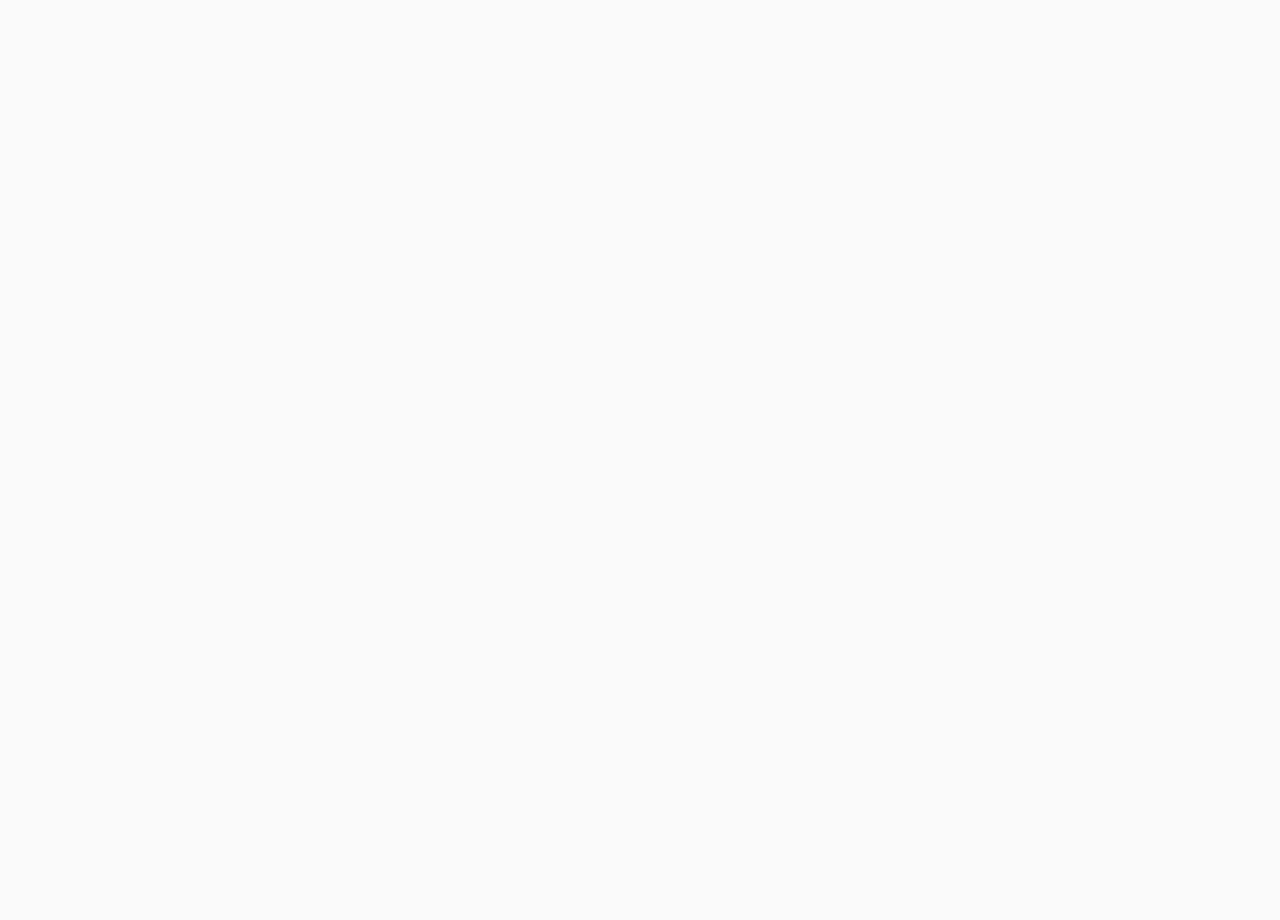
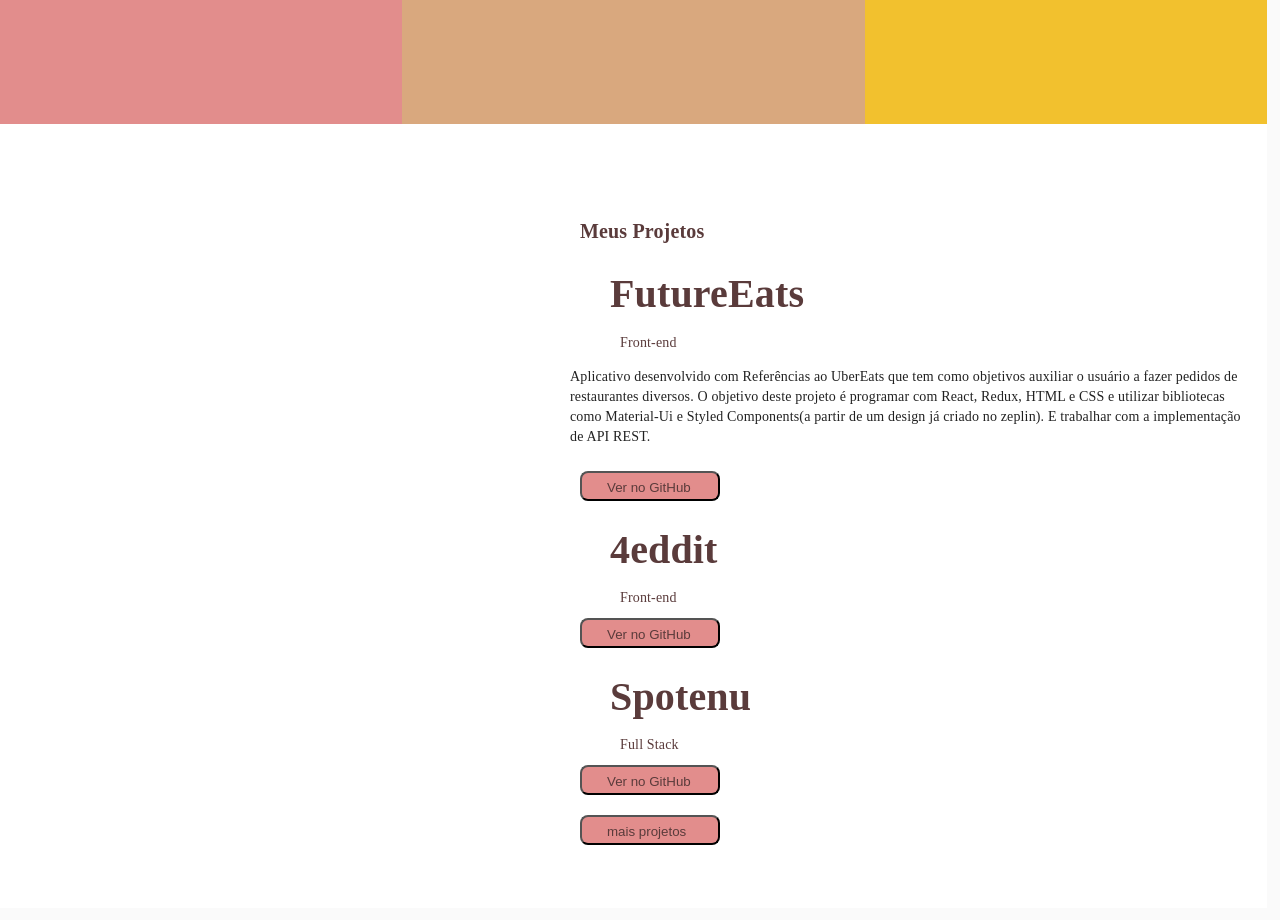
Before and after one commit to marinaisabels/portfolio-marina, a React (Create React App) app: page / in a window 1280 px wide. Shown: the part 1860-2780 px from the top of the page. Before the commit the page ends 1824 px from the top, so only its background shows below. Built offline with nearby package versions, Linux system fonts and the light colour scheme; the HTML template or start-up script is replaced by a standard one.

Commit message:
Pagina de Contato completa

```diff
--- a/src/App.js
+++ b/src/App.js
@@ -6,16 +6,22 @@
 import AboutPage from './containers/AboutPage';
 import CompetencePage from './containers/CompetencePage';
 import EducationPage from './containers/EducationPage';
+import ProjectPage from "./containers/ProjectPage"
+import ContactPage from './containers/ContactPage';
+
+
 
 
 function App() {
   return (
     <MuiThemeProvider theme={theme}>
       <CssBaseline />
-    <HomePage/>
-    <AboutPage/>
-    <CompetencePage/>
-    <EducationPage/>
+      <HomePage />
+      <AboutPage />
+      <CompetencePage />
+      <EducationPage />
+      <ProjectPage/>
+      <ContactPage/>
     </MuiThemeProvider>
   );
 }
--- a/src/containers/ContactPage/index.js
+++ b/src/containers/ContactPage/index.js
@@ -0,0 +1,35 @@
+import React from "react";
+
+import { Title, Text, Container, ContactIcons, Footer } from "./style";
+
+
+
+
+function ContactPage() {
+
+    return (
+        <div>
+            <Container>
+                <Title>Contato</Title>
+                <Text>Procuro oportunidade de trabalho onde eu possa aprender,<br/>
+                me desenvolver e evoluir na minha carreira profissional.
+                </Text>
+                <br/>
+                <Text>E-mail para contato: marinaisabels@live.com <br/>
+                Celular: (11)99433-2311
+                </Text>
+                <br/>
+                <ContactIcons>
+                    <a href="https://www.linkedin.com/in/marinaisabel/"><img src={require("../../images/group-10-copy.png")} alt="" /></a>
+                    <a href="https://github.com/marinaisabels"><img src={require("../../images/fill-1-copy.png")} alt="" /></a>
+                    <a href="https://instagram.com/marina_iza"><img src={require("../../images/group-8-copy.png")} alt="" /></a>
+                </ContactIcons>
+            </Container>
+            <Footer>
+                <p>© 2020 - Criado por Marina Isabel</p>
+            </Footer>
+        </div>
+    )
+}
+
+export default ContactPage
--- /dev/null
+++ b/src/containers/ContactPage/style.js
@@ -0,0 +1,42 @@
+import styled from "styled-components";
+
+export const Container = styled.div `
+    margin: 0px;
+    padding: 10px 50px;
+    width: 99vw;
+    height: 50vh;
+    float: left;
+    background: #da8b2a;
+    font-family: Montserrat;
+`
+
+export const Title = styled.h1`
+    display: flex;
+    justify-content: center;
+    font-size:30px;
+    color: white;
+    margin: 10px;
+`
+
+
+export const Text = styled.div`
+    font-size: 16px;
+    display: flex;
+    justify-content: center;
+    color: white;
+`
+
+export const ContactIcons = styled.div`
+    display: flex;
+    justify-content: center;
+`
+export const Footer = styled.div`
+   font-size: 14px;
+   /* position: fixed; */
+   left: 0;
+   bottom: 0;
+   width: 99vw;
+   background-color: #f2c12e;
+   color: white;
+   text-align: center;
+`
--- a/src/containers/HomePage/style.js
+++ b/src/containers/HomePage/style.js
@@ -13,7 +13,7 @@
   padding: 0;
   background-color: #da8b2a;
   position: absolute;
-  height: 65vh;
+  height: 87vh;
 `
 export const NavBarIconslist = styled.li`
   padding: 30px 25px;
@@ -25,7 +25,7 @@
   background: #da8b2a;
   border:none;
   width: 50vw;
-  height:70vh;
+  height:90vh;
   font-family:"Montserrat";
   font-size: 16px;
   float: right;
@@ -50,11 +50,11 @@
   float: center;
 `
 export const MyPhoto = styled.div`
-  margin: 0px;
+  margin: -10px;
   background: #da8b2a;
   border:none;
-  width: 40vw;
-  height:70vh;
+  width: 50vw;
+  height:92vh;
   float: left;
 `
 export const Picture = styled.img`
--- a/src/containers/ProjectPage/index.js
+++ b/src/containers/ProjectPage/index.js
@@ -1,32 +1,43 @@
 import React from "react";
-import ButtonAppBar from "../../components/Material/AppBar";
-import { NavBar, NavBarIcons, NavBarIconslist, AboutMe, MyName, Title, TextTec, MyPhoto, Picture } from "./style";
-
+import { Title, TextTitle, Text, Button, Container } from "./style";
 
 function ProjectPage() {
 
     return (
         <div>
-           <ButtonAppBar/>
-            <NavBar>
-                <NavBarIcons>
-                    <NavBarIconslist><a href="https://www.linkedin.com/in/marinaisabel/"><img src={require("../../images/group-10-copy.png")} alt="" /></a></NavBarIconslist>
-                    <NavBarIconslist><a href="https://github.com/marinaisabels"><img src={require("../../images/fill-1-copy.png")} alt="" /></a></NavBarIconslist>
-                    <NavBarIconslist><a href="https://instagram.com/marina_iza"><img src={require("../../images/group-8-copy.png")} alt="" /></a></NavBarIconslist>
-                </NavBarIcons>
-            </NavBar>
-            {/* Container da foto  */}
-            <MyPhoto>
-                <Picture src={require("../../images/eu.jpeg")} alt=""></Picture>
-            </MyPhoto>
-            {/* Container  de apresentação */}
-            <AboutMe>
-                <MyName><b>Eu sou <br/>Marina Isabel</b></MyName>
-                <Title>Desenvolvedora Web Full Stack</Title>
-                <TextTec>tecnologia e programação</TextTec>
-            </AboutMe>
+            <Container>
+                <Title>Meus Projetos</Title>
+
+                <div>
+                <TextTitle>FutureEats</TextTitle>
+                <Text>Front-end</Text>
+                <p>Aplicativo desenvolvido com Referências ao UberEats que tem como objetivos auxiliar o usuário
+                    a fazer pedidos de restaurantes diversos. O objetivo deste projeto é
+                    programar com React, Redux, HTML e CSS e utilizar bibliotecas como
+                    Material-Ui e Styled Components(a partir de um design já criado no zeplin).
+                    E trabalhar com a implementação de API REST.</p>
+                {/* <img src={require("")} alt=""/> */}
+                <Button>Ver no GitHub</Button>
+                </div>
+
+                <div>
+                <TextTitle>4eddit</TextTitle>
+                <Text>Front-end</Text>
+                {/* <img src={require("")} alt=""/> */}
+                <Button>Ver no GitHub</Button>
+                </div>
+
+                <div>
+                <TextTitle>Spotenu</TextTitle>
+                <Text>Full Stack</Text>
+                {/* <img src={require("")} alt=""/> */}
+                <Button>Ver no GitHub</Button>
+                </div>
+
+                <Button>mais projetos</Button>
+            </Container>
         </div>
     )
 }
 
-export default ProjectPage
+export default ProjectPage;
--- a/src/containers/ProjectPage/style.js
+++ b/src/containers/ProjectPage/style.js
@@ -0,0 +1,47 @@
+import styled from "styled-components";
+
+
+
+export const Container = styled.div `
+    display: flex;
+    flex-direction: column;
+    justify-content: center;
+    margin: 0px;
+    padding: 30px 10px 0px 570px;
+    width: 99vw;
+    height: 98vh;
+    background: white;
+    font-family: Montserrat;
+`
+
+export const Title = styled.h1`
+    padding: 0px 0px 0px -30px;
+    font-size:20px;
+    color: #5a3b3b;
+    margin: 10px;
+`
+
+export const TextTitle = styled.h2`
+    padding: 0px 0px 0px 30px;
+    font-size:40px;
+    color: #5a3b3b;
+    margin: 10px;
+`
+export const Text = styled.div`
+    padding: 0px 10px 0px 50px;
+    color: #5a3b3b;
+`
+export const Button = styled.button`
+    margin: 10px;
+    width: 140px;
+    height:30px;
+    padding: 7px 25px;
+    border-radius:8px;
+    color: #5a3b3b;
+    background: #e28d8c;
+    text-align: justify;
+    cursor: pointer;
+  &:hover {
+    background-color: #da8b2a;
+  }
+`
```
